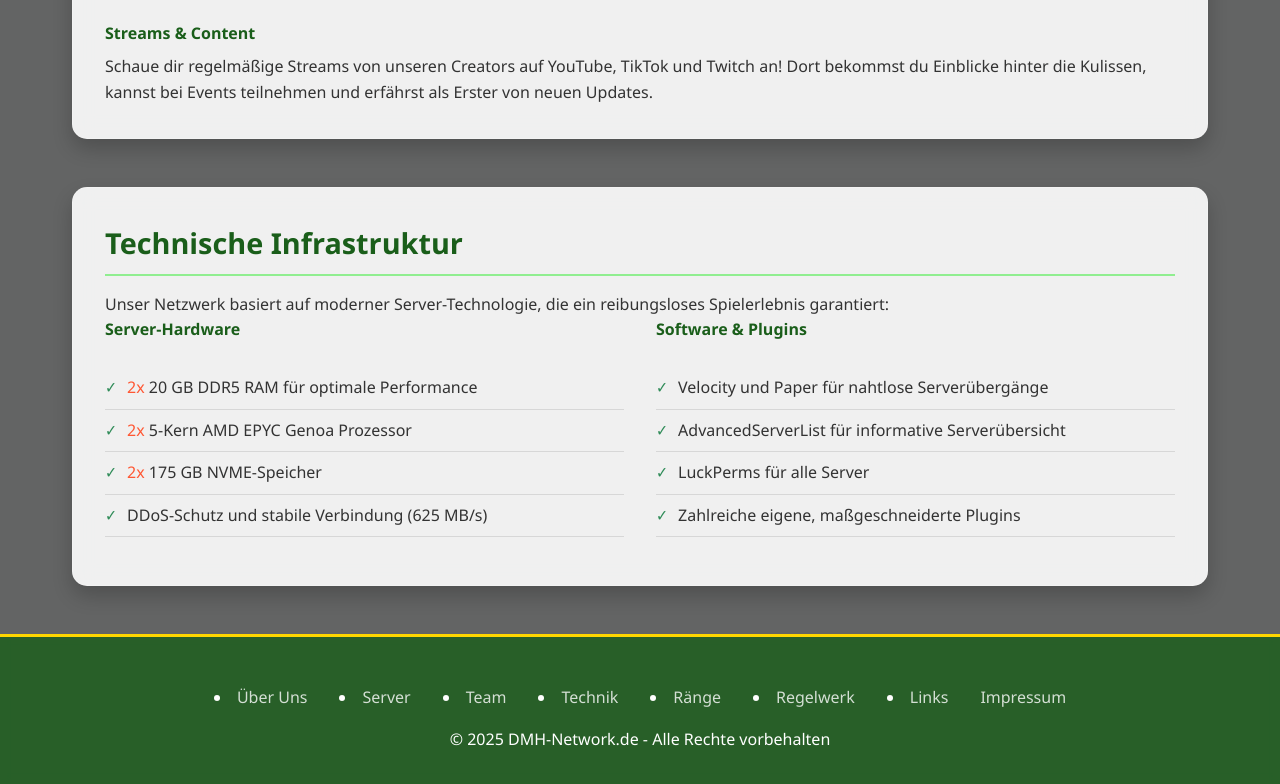
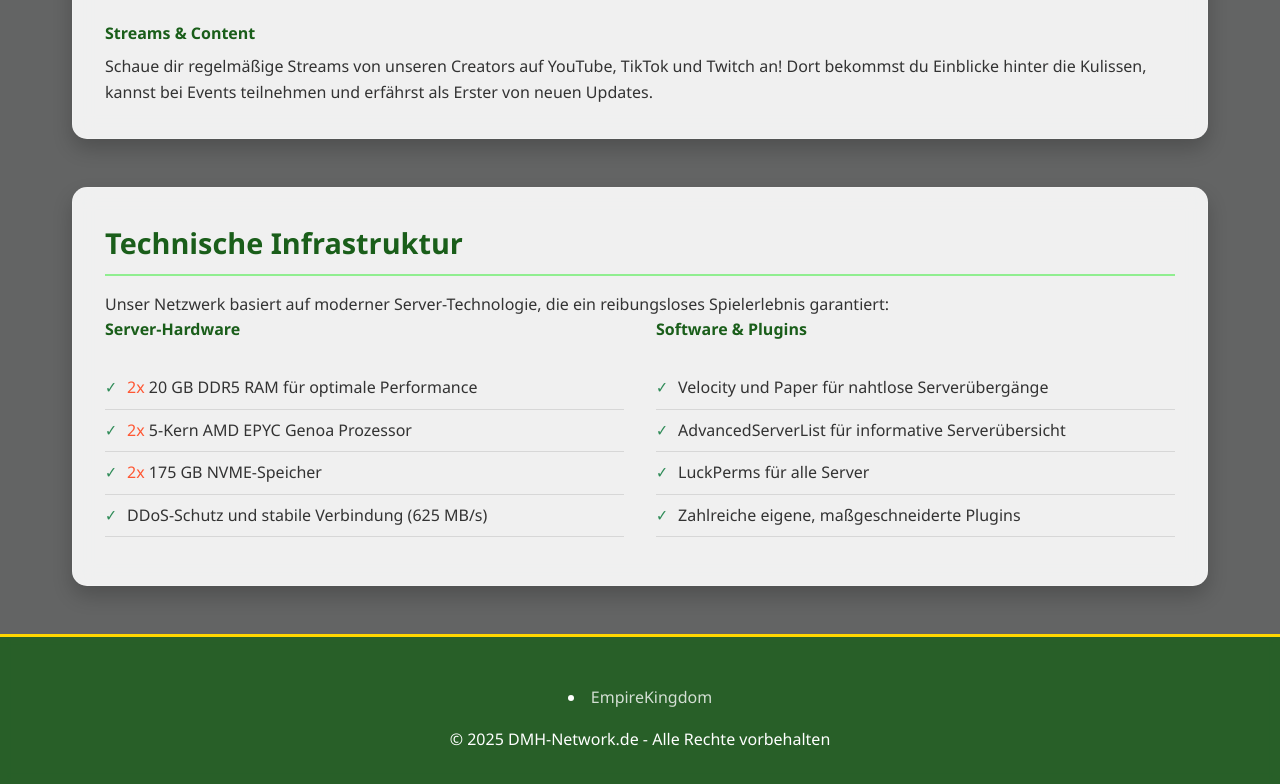
Before and after one commit to Jumpstone/dmh-site, a plain HTML site: page index.html in a window 1280 px wide. Shown: the part 2651-3435 px from the top of the page. Drawn offline with Linux system fonts and the light colour scheme.

Commit message:
index.html was updated!

```diff
--- a/index.html
+++ b/index.html
@@ -643,14 +643,7 @@
 
 <footer>
     <div class="footer-links">
-        <li><a href="#about">Über Uns</a></li>
-        <li><a href="#servers">Server</a></li>
-        <li><a href="#team">Team</a></li>
-        <li><a href="#tech">Technik</a></li>
-        <li><a href="rangs.html">Ränge</a></li>
-        <li><a href="regelwerk.html">Regelwerk</a></li>
-        <li><a href="link.html">Links</a></li>
-        <a href="impressum.html">Impressum</a>
+        <li><a href="empirekingdom.html">EmpireKingdom</a></li>
     </div>
     <p>&copy; 2025 DMH-Network.de - Alle Rechte vorbehalten</p>
 </footer>
```
